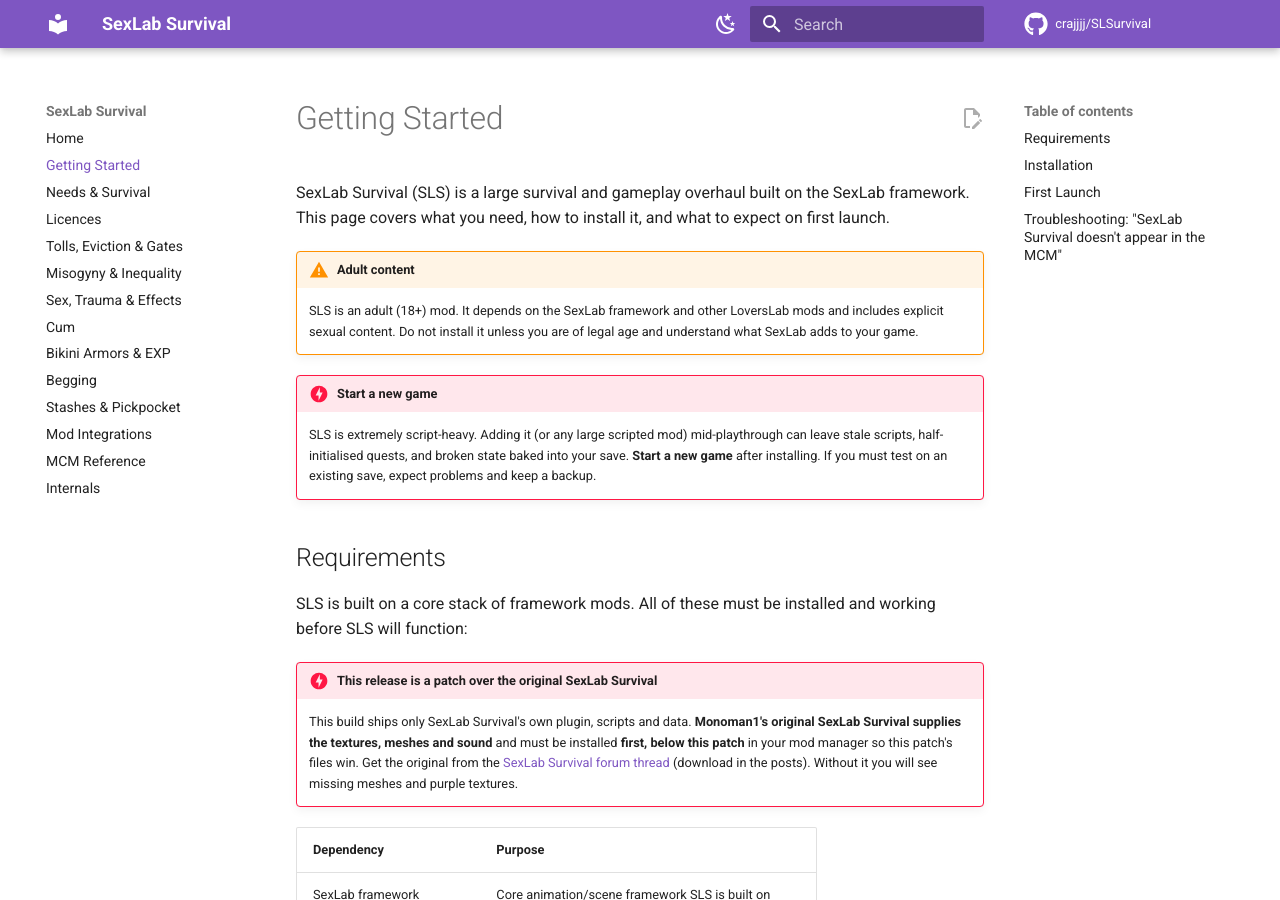
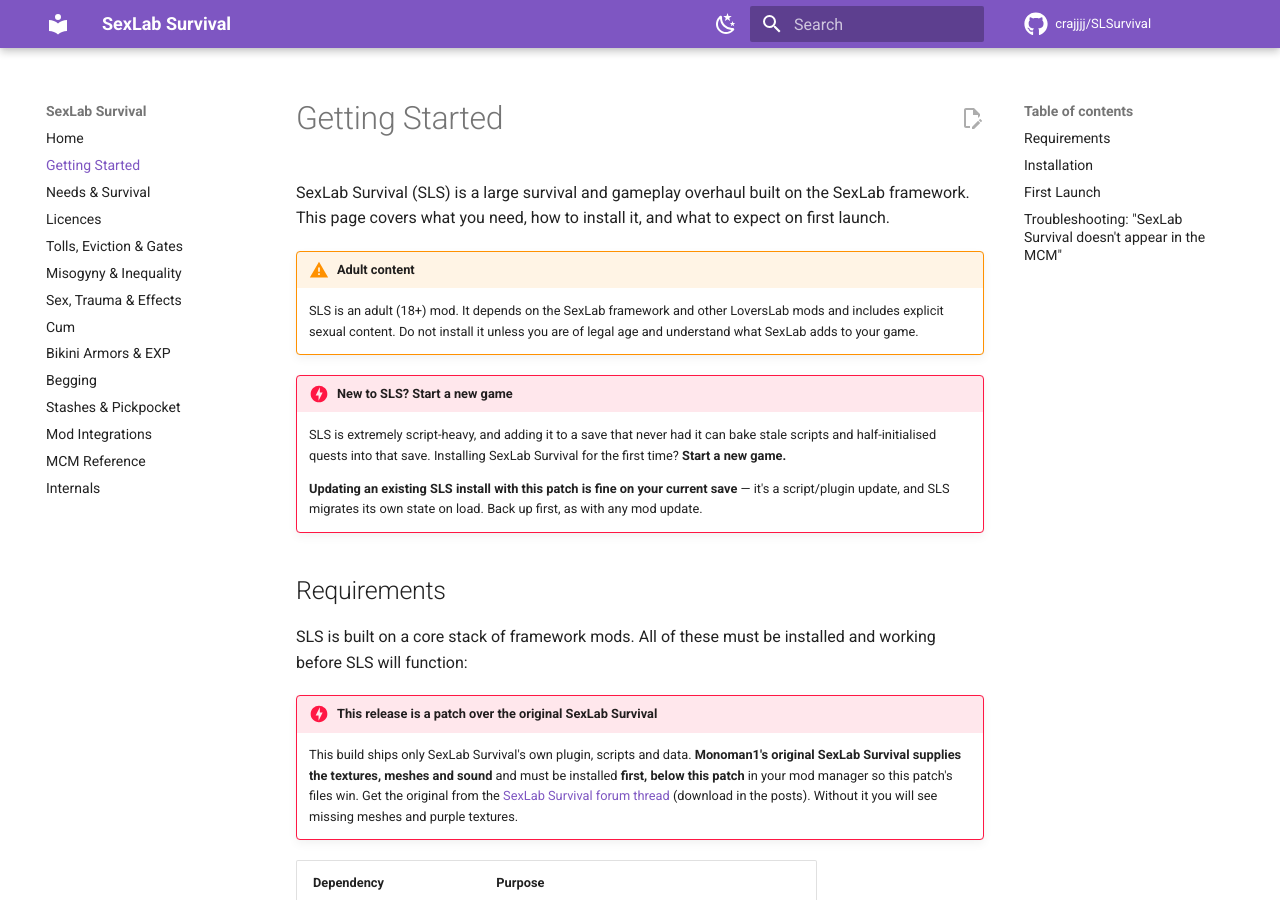
Before and after one commit to crajjjj/SLSurvival, an MkDocs documentation site: the page built from docs/players/getting-started.md, in a window 1280 px wide and 900 px high. Built offline with MkDocs 1.6.1 and Material for MkDocs 9.7.7, drawn with Linux system fonts in a browser that asks for light colours; comment, search, counter and statistics services are not loaded.

Commit message:
docs: scope the new-game warning to first-time installs
Updating an existing SLS install with this patch is a script/plugin update
that SLS migrates on load, so it does not need a new game. Keep the new-game
advice for first-time SLS installs only.

```diff
--- a/docs/players/getting-started.md
+++ b/docs/players/getting-started.md
@@ -5,8 +5,10 @@
 !!! warning "Adult content"
     SLS is an adult (18+) mod. It depends on the SexLab framework and other LoversLab mods and includes explicit sexual content. Do not install it unless you are of legal age and understand what SexLab adds to your game.
 
-!!! danger "Start a new game"
-    SLS is extremely script-heavy. Adding it (or any large scripted mod) mid-playthrough can leave stale scripts, half-initialised quests, and broken state baked into your save. **Start a new game** after installing. If you must test on an existing save, expect problems and keep a backup.
+!!! danger "New to SLS? Start a new game"
+    SLS is extremely script-heavy, and adding it to a save that never had it can bake stale scripts and half-initialised quests into that save. Installing SexLab Survival for the first time? **Start a new game.**
+
+    **Updating an existing SLS install with this patch is fine on your current save** — it's a script/plugin update, and SLS migrates its own state on load. Back up first, as with any mod update.
 
 ## Requirements
 
```
